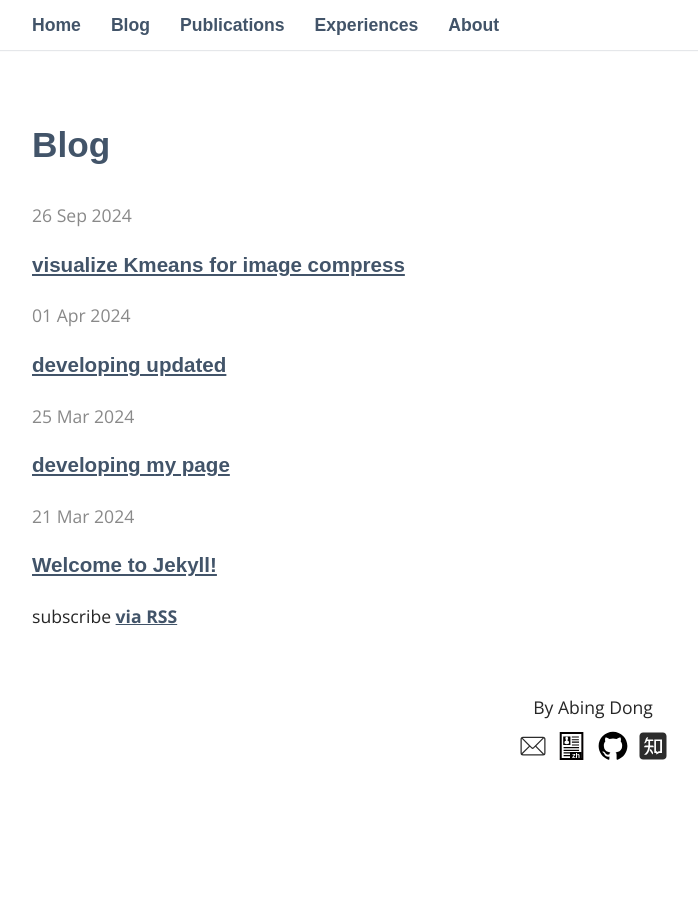
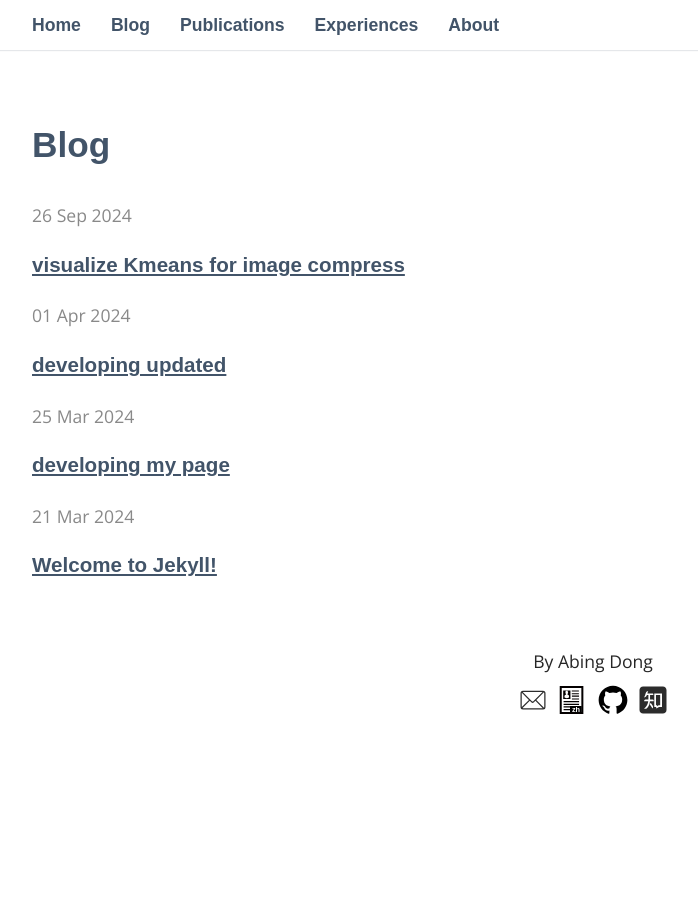
Before and after one commit to dongabing/dongabing.github.io, a Jekyll site: the page built from _pages/blog.html, in a window 1280 px wide. Shown: the whole page, without its empty margins (47-745 px from the left). Built offline with Jekyll 4.4.1, drawn with Linux system fonts in a browser that asks for light colours; some web fonts are replaced.

Commit message:
feat(blog): 隐藏RSS订阅链接
- 通过注释掉HTML代码暂时隐藏页面上的RSS订阅链接，以解决当前RSS功能不可用的问题。

```diff
--- a/_pages/blog.html
+++ b/_pages/blog.html
@@ -13,4 +13,4 @@ permalink: /blog/
     </h3>
 {% endfor %}
 
-<p>subscribe <a href="/feed.xml">via RSS</a></p>
+<!--<p>subscribe <a href="/feed.xml">via RSS</a></p>-->
```
